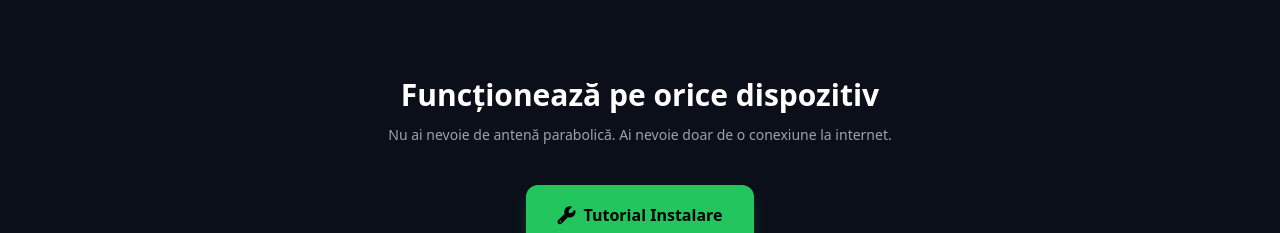
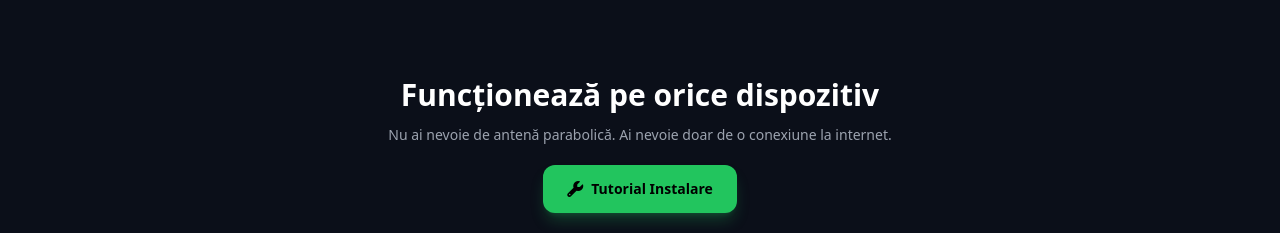
Before and after one commit to diasporatv200/IPTVRomania, a plain HTML site: page index.html in a window 1280 px wide. Shown: the part 874-1107 px from the top of the page. Drawn offline with nearby package versions, Linux system fonts and the light colour scheme.

Commit message:
Update index.html

```diff
--- a/index.html
+++ b/index.html
@@ -159,13 +159,13 @@
     <section id="dispozitive" class="py-8 sm:py-12 px-4 sm:px-6 max-w-7xl mx-auto">
         <div class="max-w-7xl mx-auto px-4 sm:px-6 text-center">
             <h2 class="text-2xl sm:text-3xl font-extrabold text-white mb-3">Funcționează pe orice dispozitiv</h2>
-            <p class="text-gray-400 mb-8 sm:mb-10 max-w-xl mx-auto text-xs sm:text-sm">Nu ai nevoie de antenă parabolică. Ai nevoie doar de o conexiune la internet.</p>
+            <p class="text-gray-400 mb-5 max-w-xl mx-auto text-xs sm:text-sm">Nu ai nevoie de antenă parabolică. Ai nevoie doar de o conexiune la internet.</p>
 
-            <!-- Buton Tutorial Instalare -->
-            <div class="mt-8 sm:mt-10">
+            <!-- Buton Tutorial Instalare (Finisat și proporționat) -->
+            <div class="mb-8 sm:mb-10">
                 <a href="tutorial.html"
-                   class="inline-flex items-center justify-center gap-2 bg-green-500 hover:bg-green-400 text-black font-bold px-8 py-3.5 sm:py-4 rounded-xl transition transform hover:-translate-y-0.5 shadow-lg shadow-green-500/30 text-center text-sm sm:text-base">
-                    <i class="fa-solid fa-wrench text-lg"></i>
+                   class="inline-flex items-center justify-center gap-2 bg-green-500 hover:bg-green-400 text-black font-bold px-6 py-2.5 sm:py-3 rounded-xl transition transform hover:-translate-y-0.5 shadow-lg shadow-green-500/25 text-center text-xs sm:text-sm">
+                    <i class="fa-solid fa-wrench text-base"></i>
                     <span>Tutorial Instalare</span>
                 </a>
             </div>
@@ -210,6 +210,7 @@
             </div>
         </div>
     </section>
+
 
     <!-- Planuri Tarifare -->
     <section id="preturi" class="my-8 py-12 px-6 max-w-7xl mx-auto bg-gray-900/40 border border-gray-800/80 rounded-3xl shadow-xl">
```
